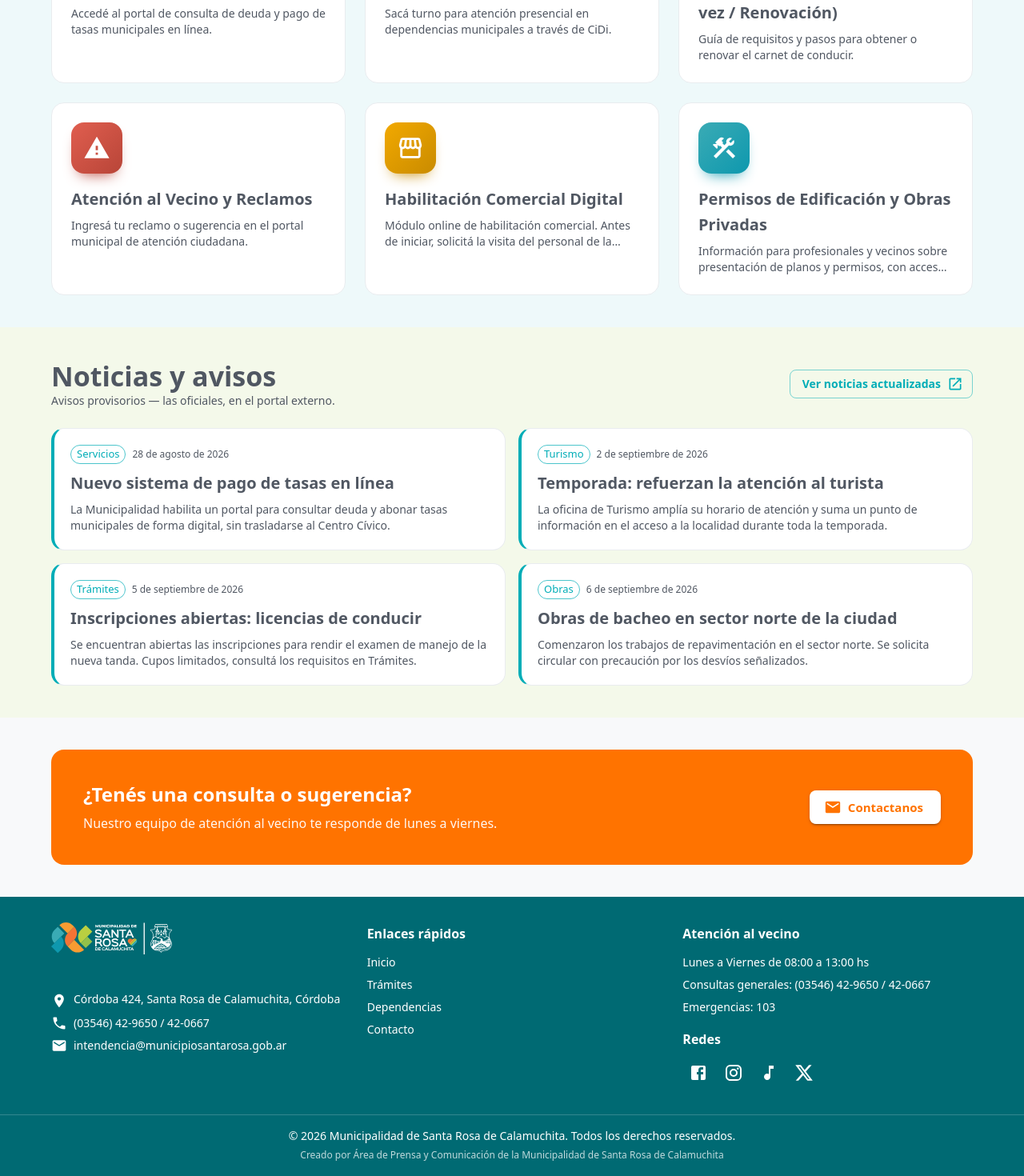
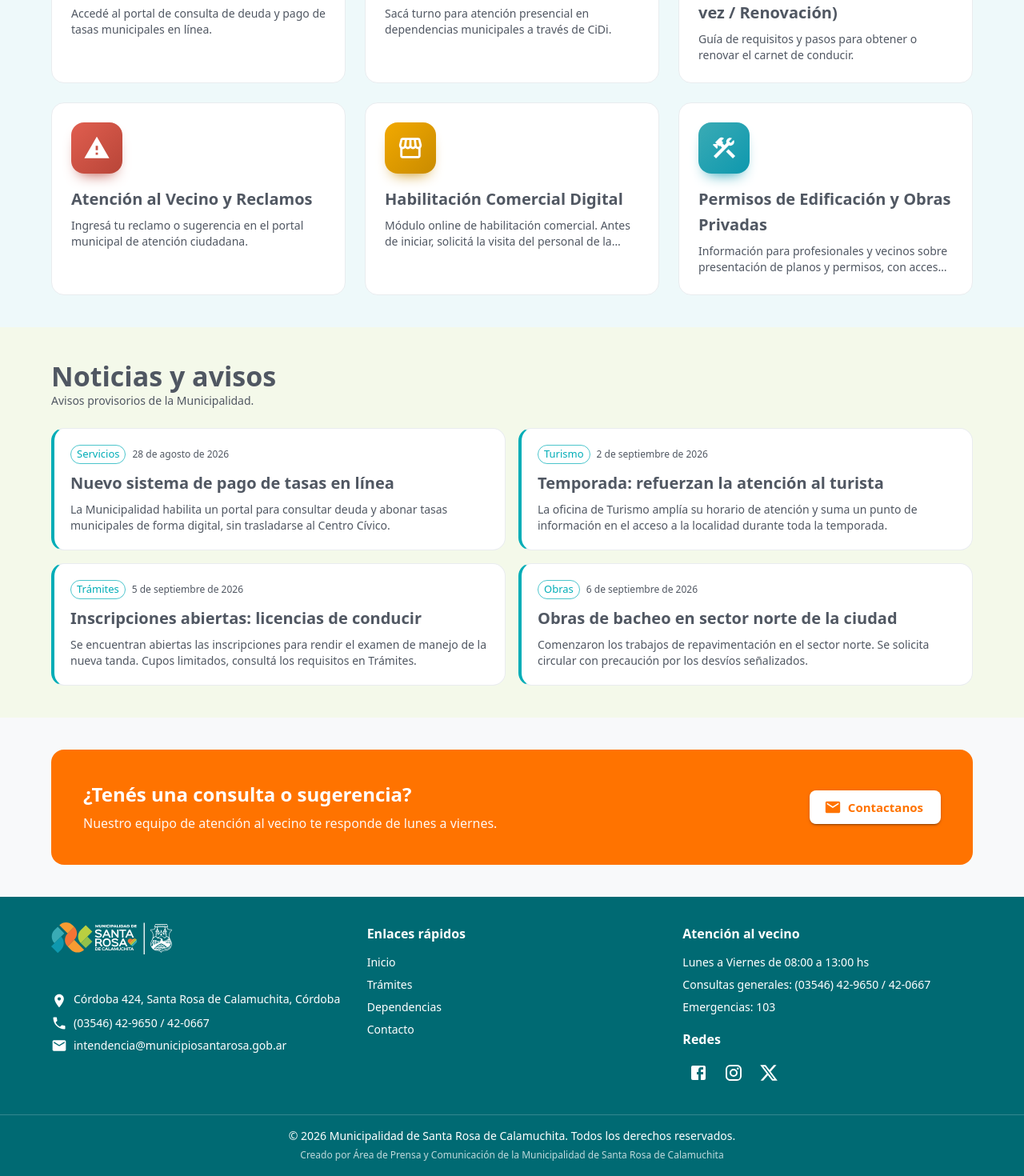
Before and after one commit to prensaSRC/muni-src, a React (Vite) app: page / in a window 1280 px wide. Shown: the part 1047-2517 px from the top of the page at 80% size. Built offline with nearby package versions, Linux system fonts and the light colour scheme.

Commit message:
fix menuses

```diff
--- a/src/components/Footer.jsx
+++ b/src/components/Footer.jsx
@@ -4,7 +4,6 @@ import EmailIcon from '@mui/icons-material/Email'
 import FacebookIcon from '@mui/icons-material/Facebook'
 import InstagramIcon from '@mui/icons-material/Instagram'
 import LocationOnIcon from '@mui/icons-material/LocationOn'
-import MusicNoteIcon from '@mui/icons-material/MusicNote'
 import PhoneIcon from '@mui/icons-material/Phone'
 import XIcon from '@mui/icons-material/X'
 import logoBlanco from '../assets/logos/logo-blanco.svg'
@@ -20,7 +19,6 @@ const enlacesRapidos = [
 const redes = [
   { icono: FacebookIcon, label: 'Facebook', url: 'https://www.facebook.com/Municipalidadsantarosa/' },
   { icono: InstagramIcon, label: 'Instagram', url: 'https://www.instagram.com/santarosamuni/' },
-  { icono: MusicNoteIcon, label: 'TikTok', url: 'https://www.tiktok.com/' },
   { icono: XIcon, label: 'X (Twitter)', url: 'https://x.com/santarosamuni' },
 ]
 
--- a/src/components/Navbar.jsx
+++ b/src/components/Navbar.jsx
@@ -45,14 +45,14 @@ const dependenciasMenu = contactos.map((contacto) => ({
 }))
 
 const estiloPill = ({ isActive }) => ({
-  backgroundColor: isActive ? colores.turquesaOscura : 'transparent',
-  color: isActive ? '#ffffff' : undefined,
+  backgroundColor: isActive ? 'rgba(0, 106, 115, 0.12)' : 'transparent',
+  color: isActive ? colores.turquesaOscura : undefined,
   fontWeight: isActive ? 700 : 500,
 })
 
 const estiloLista = ({ isActive }) => ({
-  backgroundColor: isActive ? colores.turquesaOscura : 'transparent',
-  color: isActive ? '#ffffff' : undefined,
+  backgroundColor: isActive ? 'rgba(0, 106, 115, 0.12)' : 'transparent',
+  color: isActive ? colores.turquesaOscura : undefined,
   fontWeight: isActive ? 700 : 400,
 })
 
@@ -68,6 +68,7 @@ function Navbar() {
   const sxPill = {
     borderRadius: '999px',
     px: 2.25,
+    whiteSpace: 'nowrap',
     color: 'text.primary',
     transition: 'background-color 200ms ease, color 200ms ease',
     '&:hover': {
@@ -150,8 +151,8 @@ function Navbar() {
             }
             sx={sxPill}
             style={{
-              backgroundColor: gobiernoActivo ? colores.turquesaOscura : 'transparent',
-              color: gobiernoActivo ? '#ffffff' : undefined,
+              backgroundColor: gobiernoActivo ? 'rgba(0, 106, 115, 0.12)' : 'transparent',
+              color: gobiernoActivo ? colores.turquesaOscura : undefined,
               fontWeight: gobiernoActivo ? 700 : 500,
             }}
           >
@@ -209,8 +210,10 @@ function Navbar() {
         anchorEl={ancla}
         open={Boolean(ancla)}
         onClose={() => setAncla(null)}
-        MenuListProps={{ dense: true }}
-        slotProps={{ paper: { sx: { mt: 1, borderRadius: 2, minWidth: 280 } } }}
+        slotProps={{
+          list: { dense: true },
+          paper: { sx: { mt: 1, borderRadius: 2, minWidth: 280 } },
+        }}
       >
         {dependenciasMenu.map((dependencia) => {
           const estilo = estiloArea(dependencia.area)
@@ -251,7 +254,7 @@ function Navbar() {
           <ListItemText
             primary="Todas las dependencias"
             sx={{ pl: 5 }}
-            primaryTypographyProps={{ fontWeight: 700 }}
+            slotProps={{ primary: { fontWeight: 700 } }}
           />
         </MenuItem>
       </Menu>
@@ -278,7 +281,7 @@ function Navbar() {
                 onClick={() => setGobiernoAbierto((previo) => !previo)}
                 aria-expanded={gobiernoAbierto}
                 sx={{ borderRadius: 2, mx: 1 }}
-                style={gobiernoActivo ? { backgroundColor: colores.turquesaOscura, color: '#ffffff', fontWeight: 700 } : undefined}
+                style={gobiernoActivo ? { backgroundColor: 'rgba(0, 106, 115, 0.12)', color: colores.turquesaOscura, fontWeight: 700 } : undefined}
               >
                 <ListItemText primary="Gobierno" />
                 <KeyboardArrowDownIcon
@@ -312,7 +315,10 @@ function Navbar() {
                     sx={{ borderRadius: 2, mx: 1, pl: 4 }}
                     style={estiloLista}
                   >
-                    <ListItemText primary="Todas las dependencias" primaryTypographyProps={{ fontWeight: 700 }} />
+                    <ListItemText
+                      primary="Todas las dependencias"
+                      slotProps={{ primary: { fontWeight: 700 } }}
+                    />
                   </ListItemButton>
                 </ListItem>
               </List>
--- a/src/pages/Home.jsx
+++ b/src/pages/Home.jsx
@@ -1,5 +1,5 @@
 import { Box, Button, Card, Chip, Container, Typography } from '@mui/material'
-import { ArrowForward, Mail, OpenInNew } from '@mui/icons-material'
+import { ArrowForward, Mail } from '@mui/icons-material'
 import { Link as RouterLink } from 'react-router-dom'
 import tramites from '../data/tramites.json'
 import noticias from '../data/noticias.json'
@@ -180,35 +180,13 @@ function Home() {
 
       <Box sx={{ backgroundColor: '#f4f9ea', py: 5 }}>
         <Container maxWidth="lg">
-          <Box
-            sx={{
-              display: 'flex',
-              alignItems: { xs: 'flex-start', md: 'center' },
-              justifyContent: 'space-between',
-              gap: 2,
-              flexDirection: { xs: 'column', md: 'row' },
-              mb: 3,
-            }}
-          >
-            <Box>
-              <Typography variant="h4" component="h2" gutterBottom sx={{ mb: 0 }}>
-                Noticias y avisos
-              </Typography>
-              <Typography variant="body2" color="text.secondary">
-                Avisos provisorios — las oficiales, en el portal externo.
-              </Typography>
-            </Box>
-            <Button
-              component="a"
-              href="https://santarosainforma.com.ar/"
-              target="_blank"
-              rel="noopener noreferrer"
-              variant="outlined"
-              color="primary"
-              endIcon={<OpenInNew />}
-            >
-              Ver noticias actualizadas
-            </Button>
+          <Box sx={{ mb: 3 }}>
+            <Typography variant="h4" component="h2" gutterBottom sx={{ mb: 0 }}>
+              Noticias y avisos
+            </Typography>
+            <Typography variant="body2" color="text.secondary">
+              Avisos provisorios de la Municipalidad.
+            </Typography>
           </Box>
 
           <Box sx={{ display: 'grid', gap: 2, gridTemplateColumns: { xs: '1fr', md: '1fr 1fr' } }}>
```
